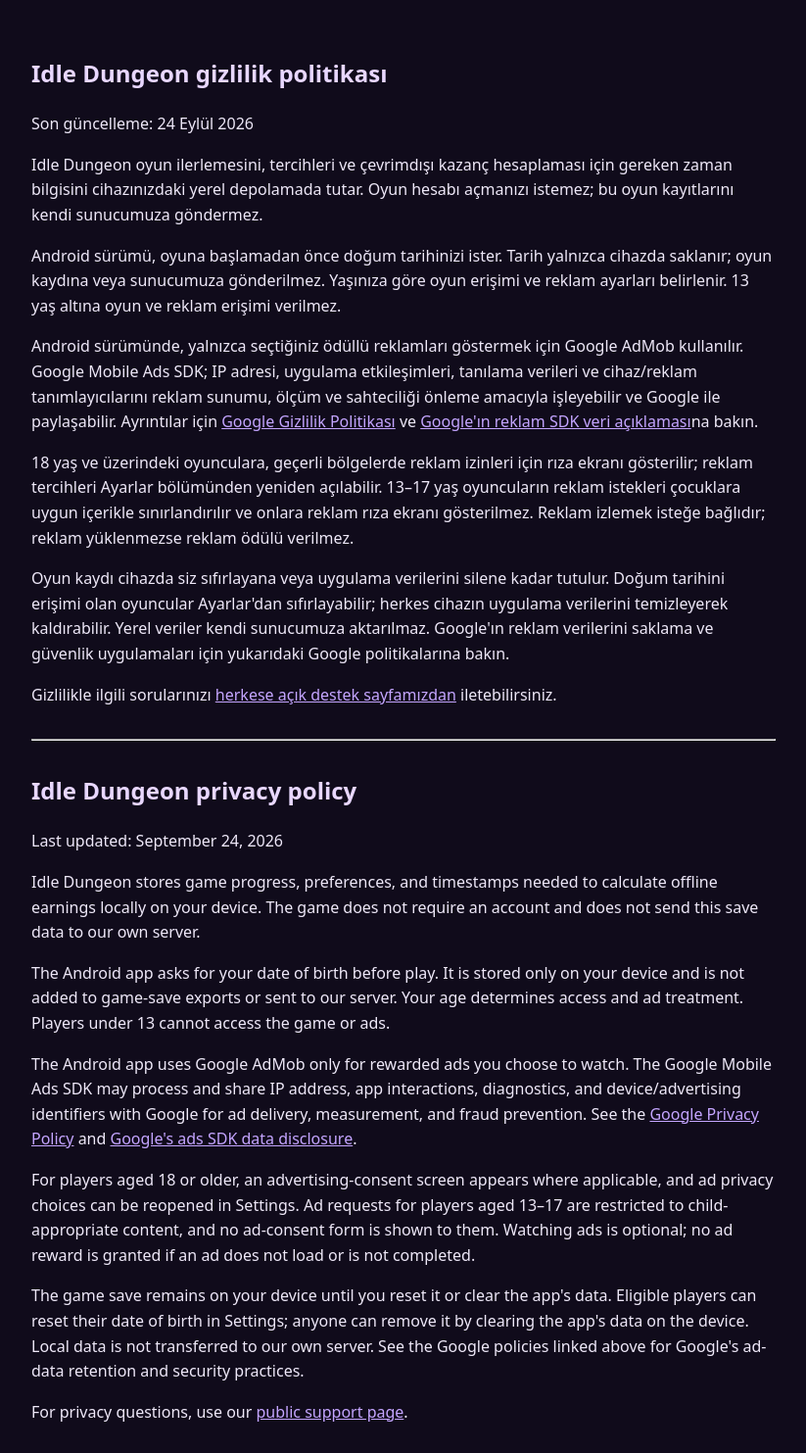
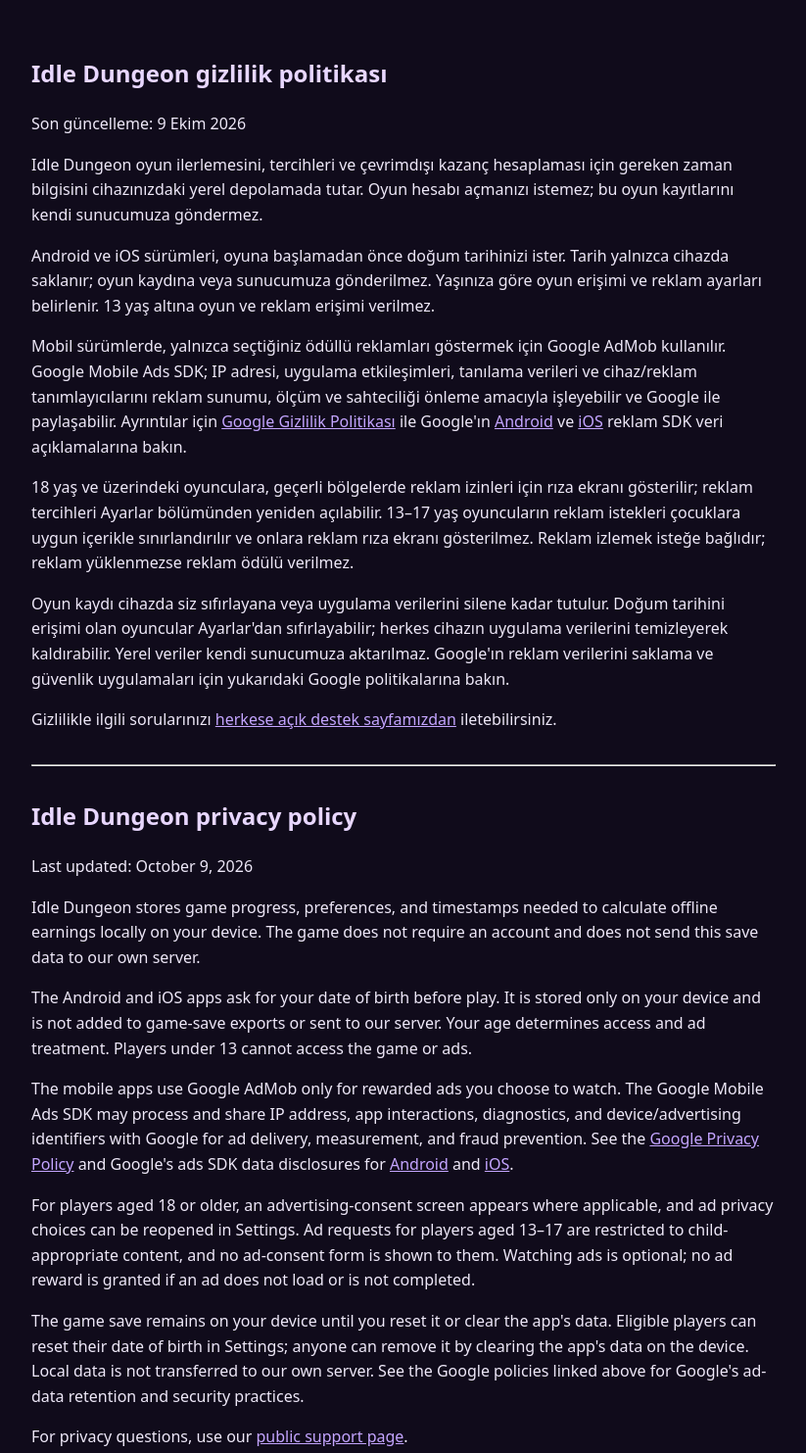
Before and after one commit to bulutbirol/idle-dungeon-privacy, a plain HTML site: page index.html in a window 1280 px wide. Shown: the whole page at 98% size, without its empty margins (228-1051 px from the left). Drawn offline with Linux system fonts and the light colour scheme.

Commit message:
Update privacy policy for iOS release

```diff
--- a/index.html
+++ b/index.html
@@ -15,10 +15,10 @@
   <body>
     <section lang="tr">
       <h1>Idle Dungeon gizlilik politikası</h1>
-      <p>Son güncelleme: 24 Eylül 2026</p>
+      <p>Son güncelleme: 9 Ekim 2026</p>
       <p>Idle Dungeon oyun ilerlemesini, tercihleri ve çevrimdışı kazanç hesaplaması için gereken zaman bilgisini cihazınızdaki yerel depolamada tutar. Oyun hesabı açmanızı istemez; bu oyun kayıtlarını kendi sunucumuza göndermez.</p>
-      <p>Android sürümü, oyuna başlamadan önce doğum tarihinizi ister. Tarih yalnızca cihazda saklanır; oyun kaydına veya sunucumuza gönderilmez. Yaşınıza göre oyun erişimi ve reklam ayarları belirlenir. 13 yaş altına oyun ve reklam erişimi verilmez.</p>
-      <p>Android sürümünde, yalnızca seçtiğiniz ödüllü reklamları göstermek için Google AdMob kullanılır. Google Mobile Ads SDK; IP adresi, uygulama etkileşimleri, tanılama verileri ve cihaz/reklam tanımlayıcılarını reklam sunumu, ölçüm ve sahteciliği önleme amacıyla işleyebilir ve Google ile paylaşabilir. Ayrıntılar için <a href="https://policies.google.com/privacy">Google Gizlilik Politikası</a> ve <a href="https://developers.google.com/admob/android/privacy/play-data-disclosure">Google'ın reklam SDK veri açıklaması</a>na bakın.</p>
+      <p>Android ve iOS sürümleri, oyuna başlamadan önce doğum tarihinizi ister. Tarih yalnızca cihazda saklanır; oyun kaydına veya sunucumuza gönderilmez. Yaşınıza göre oyun erişimi ve reklam ayarları belirlenir. 13 yaş altına oyun ve reklam erişimi verilmez.</p>
+      <p>Mobil sürümlerde, yalnızca seçtiğiniz ödüllü reklamları göstermek için Google AdMob kullanılır. Google Mobile Ads SDK; IP adresi, uygulama etkileşimleri, tanılama verileri ve cihaz/reklam tanımlayıcılarını reklam sunumu, ölçüm ve sahteciliği önleme amacıyla işleyebilir ve Google ile paylaşabilir. Ayrıntılar için <a href="https://policies.google.com/privacy">Google Gizlilik Politikası</a> ile Google'ın <a href="https://developers.google.com/admob/android/privacy/play-data-disclosure">Android</a> ve <a href="https://developers.google.com/admob/ios/privacy/data-disclosure">iOS</a> reklam SDK veri açıklamalarına bakın.</p>
       <p>18 yaş ve üzerindeki oyunculara, geçerli bölgelerde reklam izinleri için rıza ekranı gösterilir; reklam tercihleri Ayarlar bölümünden yeniden açılabilir. 13–17 yaş oyuncuların reklam istekleri çocuklara uygun içerikle sınırlandırılır ve onlara reklam rıza ekranı gösterilmez. Reklam izlemek isteğe bağlıdır; reklam yüklenmezse reklam ödülü verilmez.</p>
       <p>Oyun kaydı cihazda siz sıfırlayana veya uygulama verilerini silene kadar tutulur. Doğum tarihini erişimi olan oyuncular Ayarlar'dan sıfırlayabilir; herkes cihazın uygulama verilerini temizleyerek kaldırabilir. Yerel veriler kendi sunucumuza aktarılmaz. Google'ın reklam verilerini saklama ve güvenlik uygulamaları için yukarıdaki Google politikalarına bakın.</p>
       <p>Gizlilikle ilgili sorularınızı <a href="https://github.com/bulutbirol/idle-dungeon-privacy/issues">herkese açık destek sayfamızdan</a> iletebilirsiniz.</p>
@@ -26,10 +26,10 @@
     <hr />
     <section lang="en">
       <h2>Idle Dungeon privacy policy</h2>
-      <p>Last updated: September 24, 2026</p>
+      <p>Last updated: October 9, 2026</p>
       <p>Idle Dungeon stores game progress, preferences, and timestamps needed to calculate offline earnings locally on your device. The game does not require an account and does not send this save data to our own server.</p>
-      <p>The Android app asks for your date of birth before play. It is stored only on your device and is not added to game-save exports or sent to our server. Your age determines access and ad treatment. Players under 13 cannot access the game or ads.</p>
-      <p>The Android app uses Google AdMob only for rewarded ads you choose to watch. The Google Mobile Ads SDK may process and share IP address, app interactions, diagnostics, and device/advertising identifiers with Google for ad delivery, measurement, and fraud prevention. See the <a href="https://policies.google.com/privacy">Google Privacy Policy</a> and <a href="https://developers.google.com/admob/android/privacy/play-data-disclosure">Google's ads SDK data disclosure</a>.</p>
+      <p>The Android and iOS apps ask for your date of birth before play. It is stored only on your device and is not added to game-save exports or sent to our server. Your age determines access and ad treatment. Players under 13 cannot access the game or ads.</p>
+      <p>The mobile apps use Google AdMob only for rewarded ads you choose to watch. The Google Mobile Ads SDK may process and share IP address, app interactions, diagnostics, and device/advertising identifiers with Google for ad delivery, measurement, and fraud prevention. See the <a href="https://policies.google.com/privacy">Google Privacy Policy</a> and Google's ads SDK data disclosures for <a href="https://developers.google.com/admob/android/privacy/play-data-disclosure">Android</a> and <a href="https://developers.google.com/admob/ios/privacy/data-disclosure">iOS</a>.</p>
       <p>For players aged 18 or older, an advertising-consent screen appears where applicable, and ad privacy choices can be reopened in Settings. Ad requests for players aged 13–17 are restricted to child-appropriate content, and no ad-consent form is shown to them. Watching ads is optional; no ad reward is granted if an ad does not load or is not completed.</p>
       <p>The game save remains on your device until you reset it or clear the app's data. Eligible players can reset their date of birth in Settings; anyone can remove it by clearing the app's data on the device. Local data is not transferred to our own server. See the Google policies linked above for Google's ad-data retention and security practices.</p>
       <p>For privacy questions, use our <a href="https://github.com/bulutbirol/idle-dungeon-privacy/issues">public support page</a>.</p>
```
